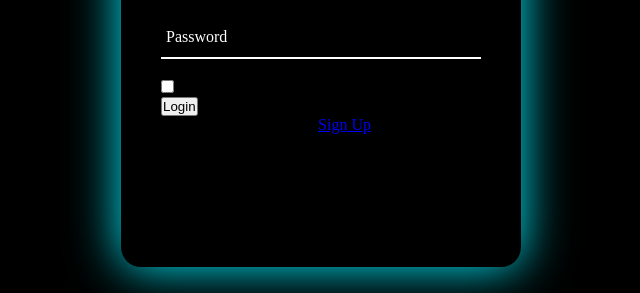
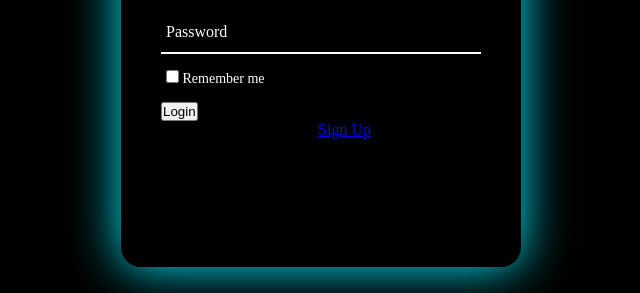
Before and after one commit to hedy-codes/animated-login-form, a plain HTML site: page index.html in a window 1280 px wide. Shown: the part 383-676 px from the top of the page, without its empty margins (319-959 px from the left). Drawn offline with Linux system fonts and the light colour scheme.

Commit message:
feat : add style for remember div element

```diff
--- a/styles/style.css
+++ b/styles/style.css
@@ -103,3 +103,16 @@ h2{
     position: absolute;
     top: -5px;
 }
+
+.remember{
+    margin: -5px 0 15px 5px;
+}
+
+.remember label{
+    color: #fff;
+    font-size: 14px;
+}
+
+.remember label input{
+    accent-color: #0ef;
+}
```
